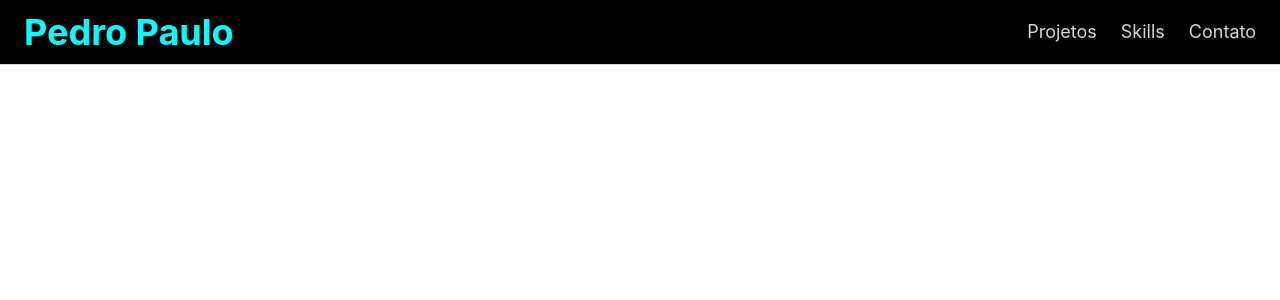
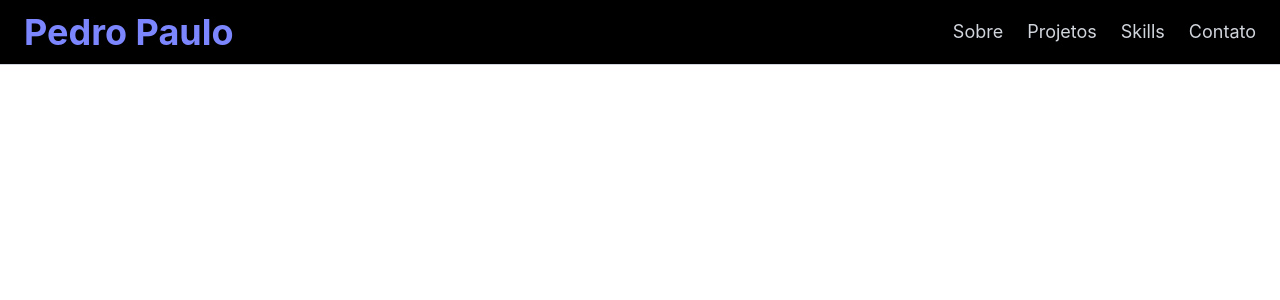
Before and after one commit to P3dr0PRR/portifa-16-03-26, a React (Vite) app: page / in a window 1280 px wide. Shown: the top 300 px of the page. Built offline with nearby package versions, Linux system fonts and the light colour scheme.

Commit message:
style: Mudança de cores

```diff
--- a/src/components/nav/index.tsx
+++ b/src/components/nav/index.tsx
@@ -1,12 +1,22 @@
 export function Nav() {
   return (
     <nav className="flex bg-black border-b border-gray-300 flex-col md:flex-row items-center justify-between px-6 py-3 gap-3 md:gap-0">
-      <h1 className="text-4xl text-[#0ff] font-bold shrink-0">Pedro Paulo</h1>
+      <h1 className="text-4xl text-indigo-400 font-bold shrink-0">
+        Pedro Paulo
+      </h1>
       <ul className="flex w-full justify-between md:w-auto md:gap-6 md:text-lg">
         <li>
           <a
+            href="#sobre"
+            className="text-gray-300 hover:text-gray-100 transition-colors"
+          >
+            Sobre
+          </a>
+        </li>
+        <li>
+          <a
             href="#projetos"
-            className="text-gray-300 hover:text-[#0ff] transition-colors"
+            className="text-gray-300 hover:text-gray-100 transition-colors"
           >
             Projetos
           </a>
@@ -14,7 +24,7 @@ export function Nav() {
         <li>
           <a
             href="#skills"
-            className="text-gray-300 hover:text-[#0ff] transition-colors"
+            className="text-gray-300 hover:text-gray-100 transition-colors"
           >
             Skills
           </a>
@@ -22,7 +32,7 @@ export function Nav() {
         <li>
           <a
             href="#contato"
-            className="text-gray-300 hover:text-[#0ff] transition-colors"
+            className="text-gray-300 hover:text-gray-100 transition-colors"
           >
             Contato
           </a>
```
